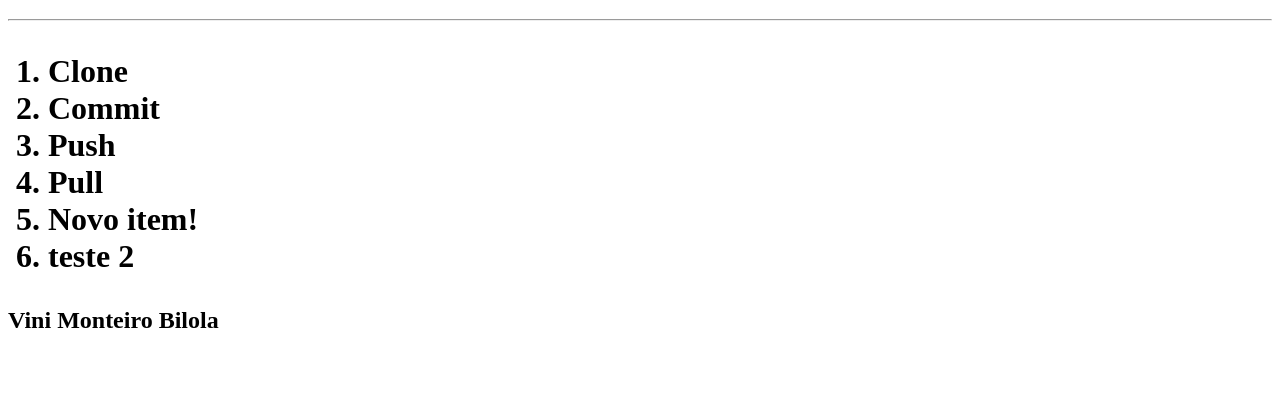
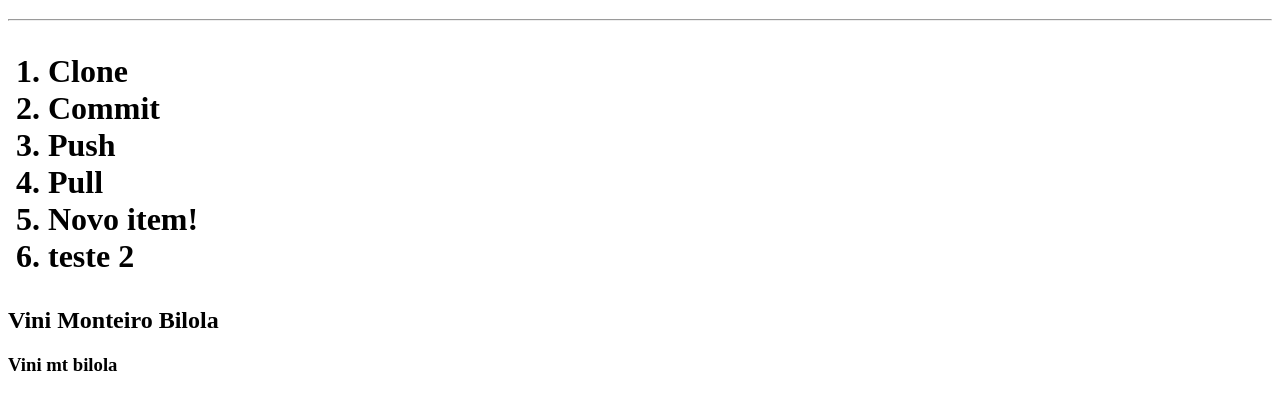
Before and after one commit to LucasLapaa/engenharia-de-software-aula1, a plain HTML site: page index.html in a window 1280 px wide. Shown: the part 61-470 px from the top of the page. Drawn offline with Linux system fonts and the light colour scheme.

Commit message:
vinizada

```diff
--- a/index.html
+++ b/index.html
@@ -20,5 +20,6 @@
             <li>teste 2</li>
         </ol>
         <h2>Vini Monteiro Bilola</h2>
+        <h3>Vini mt bilola</h3>
 </body>
 </html>
```
